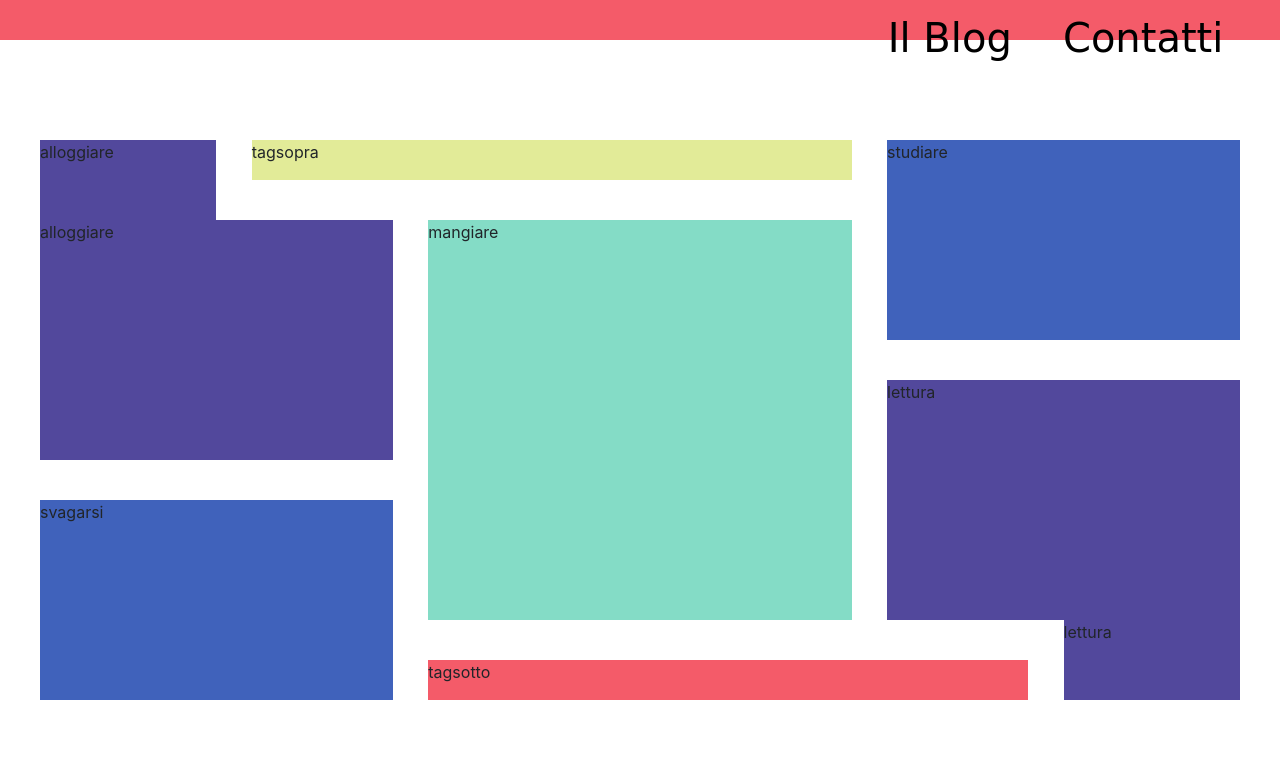
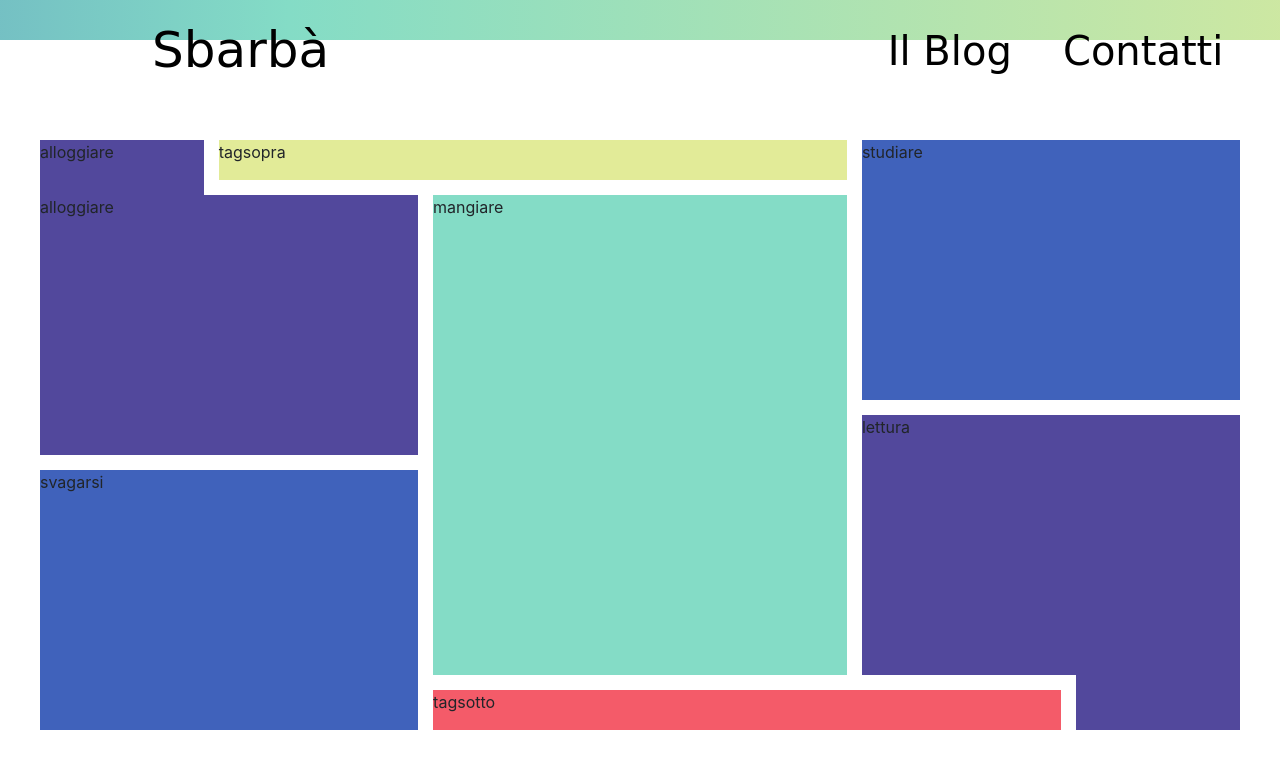
Before and after one commit to LucaArgentieri/Sbarba, a plain HTML site: page index.html in a window 1280 px wide. Drawn offline with nearby package versions, Linux system fonts and the light colour scheme; a web font is replaced by a local one.

Commit message:
Upgrade Grid

```diff
--- a/index.html
+++ b/index.html
@@ -17,6 +17,7 @@
             <div class="container-fluid">
               <div class="navbar-header">
                 <a class="navbar-brand logo" href=""><img src="images/Tavola-disegno-1@2x.png" alt=""></a>
+                <a class="navbar-brand logotxt" href="">Sbarbà</a>
               </div>
               <ul class="nav navbar-nav navbar-right flex-row">
                 <li class="vocimenu"><a href="blog.html">Il Blog</a></li>
--- a/style.css
+++ b/style.css
@@ -30,7 +30,9 @@ nav {
 }
 header.sfondo{
   height: 40px;
-  background-color: #F45B69;
+	background: linear-gradient(90deg, #F45B69, #52489C, #4062BB, #84DCC6, #E2EB98);
+	background-size: 400% 400%;
+	animation: gradient 15s ease infinite;
 }
 a{
     text-decoration: none;
@@ -46,7 +48,15 @@ li {
     color: black;
 }
 .logo {
-    width: 100px;
+  width: 100px;
+  vertical-align: top;
+}
+.navbar-brand.logotxt {
+  font-size: 50px;
+  color: black;
+}
+.navbar-brand.logotxt:hover {
+  opacity: 0.8;
 }
 .vocimenu > a {
   position: relative;
@@ -184,12 +194,20 @@ li {
   grid-column-start: 1;
   grid-column-end: 6;
   grid-row-start: 1;
-  grid-row-end: 3;
+  grid-row-end: 4;
+  background-color: #52489C;
+}
+.item-h {
+  grid-area: alloggiare1;
+  grid-column-start: 1;
+  grid-column-end: 12;
+  grid-row-start: 2;
+  grid-row-end: 7;
   background-color: #52489C;
 }
 .item-b {
   grid-area: barrasopra;
-  grid-column-start: 7;
+  grid-column-start: 6;
   grid-column-end: 24;
   grid-row-start: 1;
   grid-row-end: 1;
@@ -197,7 +215,7 @@ li {
 }
 .item-c {
   grid-area: studiareright;
-  grid-column-start: 25;
+  grid-column-start: 24;
   grid-column-end: 35;
   grid-row-start: 1;
   grid-row-end: 6;
@@ -207,48 +225,40 @@ li {
   grid-area: mangiare;
   grid-column-start: 12;
   grid-column-end: 24;
-  grid-row-start: 3;
-  grid-row-end: 13;
+  grid-row-start: 2;
+  grid-row-end: 11;
   background-color: #84DCC6;
 }
 .item-e {
   grid-area: svagarsileft;
   grid-column-start: 1;
-  grid-column-end: 11;
-  grid-row-start: 10;
-  grid-row-end: 15;
+  grid-column-end: 12;
+  grid-row-start: 7;
+  grid-row-end: 12;
   background-color: #4062BB;
 }
 .item-f {
   grid-area: barrasotto;
   grid-column-start: 12;
-  grid-column-end: 29;
-  grid-row-start: 14;
-  grid-row-end: 14;
+  grid-column-end: 30;
+  grid-row-start: 11;
+  grid-row-end: 11;
   background-color: #F45B69;
 }
 .item-g {
   grid-area: arte;
   grid-column-start: 30;
   grid-column-end: 35;
-  grid-row-start: 13;
-  grid-row-end: 15;
-  background-color: #52489C;
-}
-.item-h {
-  grid-area: alloggiare1;
-  grid-column-start: 1;
-  grid-column-end: 11;
-  grid-row-start: 3;
-  grid-row-end: 9;
+  grid-row-start: 9;
+  grid-row-end: 12;
   background-color: #52489C;
 }
 .item-i {
   grid-area: arte1;
-  grid-column-start: 25;
+  grid-column-start: 24;
   grid-column-end: 35;
-  grid-row-start: 7;
-  grid-row-end: 13;
+  grid-row-start: 6;
+  grid-row-end: 11;
   background-color: #52489C;
 }
 /* 34 colonne */
@@ -256,9 +266,10 @@ section.container-fluid {
   margin-top: 100px;
   padding-left: 40px;
   padding-right: 40px;
+  grid-gap: 15px;
   display: grid;
   grid-template-columns: repeat(34, 1fr);
-  grid-template-rows: repeat(14, 5vh);
+  grid-template-rows: repeat(11, 5vh);
   /* Qui sotto giace la frustrazione di Luca */
   /* grid-template-areas: "alloggiare alloggiare alloggiare . . barrasopra barrasopra barrasopra barrasopra barrasopra barrasopra barrasopra barrasopra barrasopra barrasopra barrasopra . . studiareright studiareright studiareright studiareright studiareright studiareright"
                        "alloggiare alloggiare alloggiare . . . . . . . . . . . . . . . studiareright studiareright studiareright studiareright studiareright studiareright"
```
